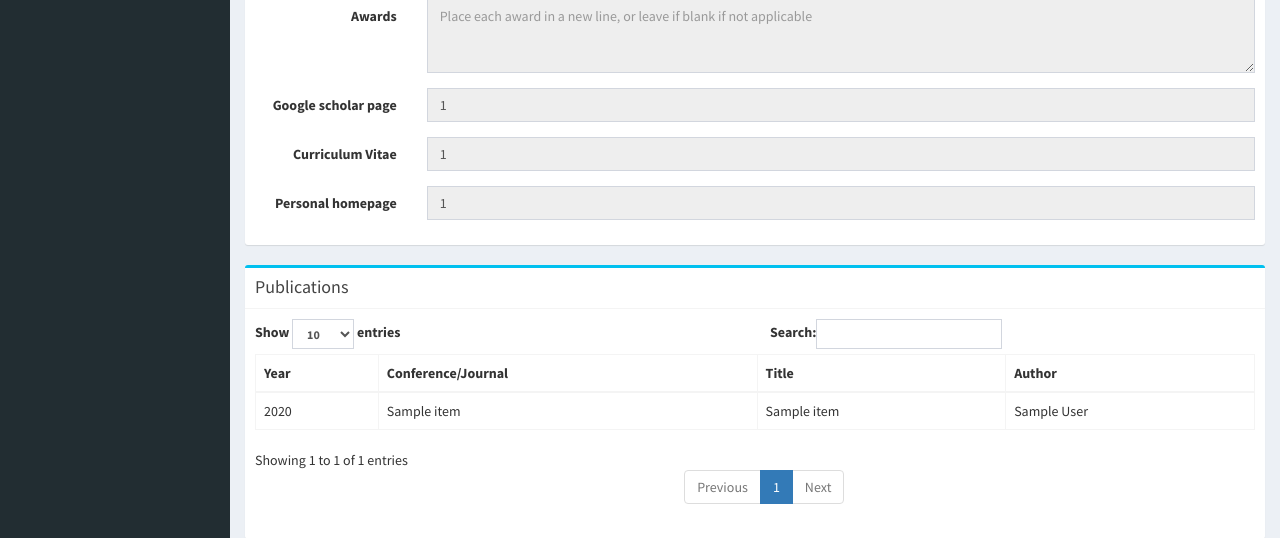
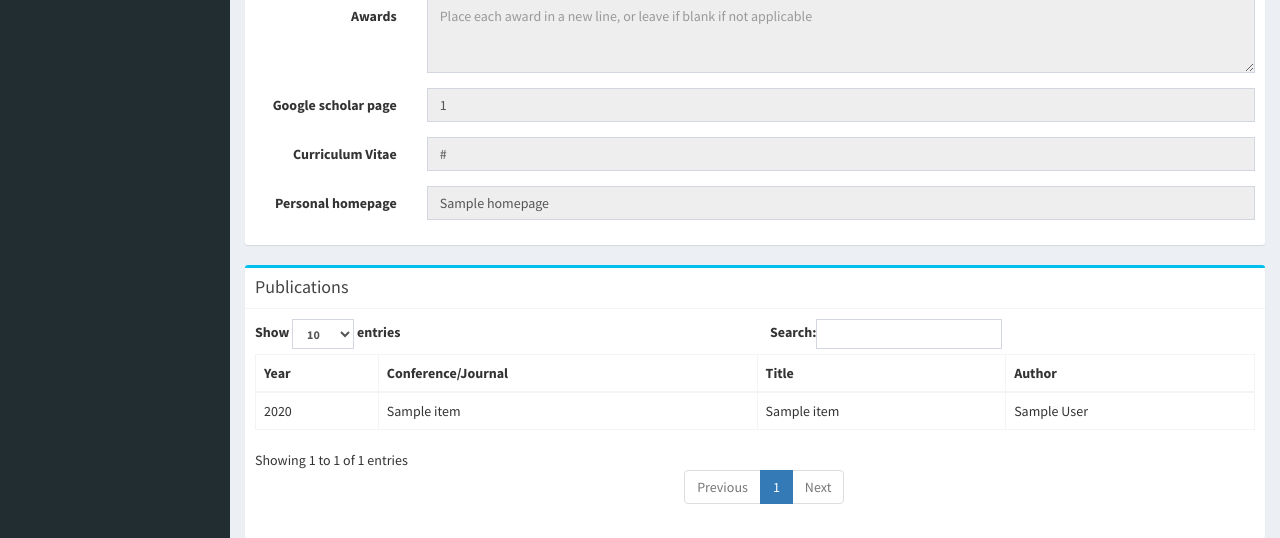
Before and after one commit to hellock/labman, a Flask app: template app/templates/member.html in a window 1280 px wide. Shown: the part 1051-1589 px from the top of the page. Run offline with Flask 2, Linux system fonts and the light colour scheme; the template is opened without the code that fills it: most values are stand-ins (such as "Sample title", 1, 10 or a date in 2020); some libraries are stand-ins or nearby versions.

Commit message:
bug fix for cv url and google schlor page display

```diff
--- a/app/templates/macros.html
+++ b/app/templates/macros.html
@@ -168,13 +168,13 @@
   <div class="form-group">
     <label class="col-sm-2 control-label">Curriculum Vitae</label>
     <div class="col-sm-10">
-      <input name="cv_url" class="form-control" id="input_google_scholar_page" value="{{ member.google_scholar_page|default() }}" placeholder="Your CV url (if applicable)" >
+      <input name="cv_url" class="form-control" id="input_google_scholar_page" value="{{ member.cv_url|default() }}" placeholder="Your CV url (if applicable)" >
     </div>
   </div>
   <div class="form-group">
     <label class="col-sm-2 control-label">Personal homepage</label>
     <div class="col-sm-10">
-      <input name="homepage" class="form-control" id="input_google_scholar_page" value="{{ member.google_scholar_page|default() }}" placeholder="Personal homepage (if applicable)" >
+      <input name="homepage" class="form-control" id="input_google_scholar_page" value="{{ member.homepage|default() }}" placeholder="Personal homepage (if applicable)" >
     </div>
   </div>
 </div>
```
